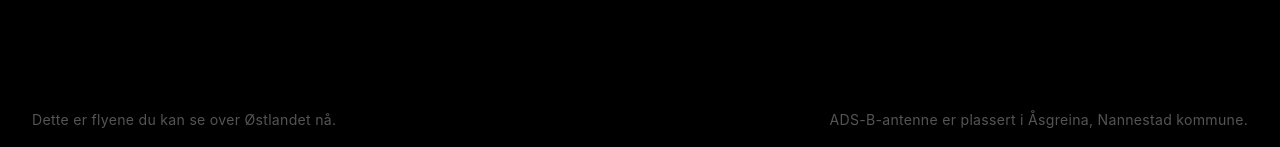
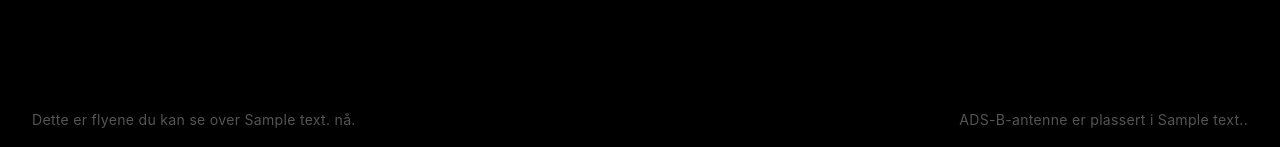
Before and after one commit to Kgrande93/skywatch, a Flask app: template templates/index.html in a window 1280 px wide. Shown: the part 653-800 px from the top of the page. Run offline with Flask 3, Linux system fonts and the light colour scheme; the template is opened without the code that fills it: most values are stand-ins (such as "Sample title", 1, 10 or a date in 2020); a database or web service that is not in the repository returns one stand-in record (values such as "Sample title"); data that the repository does not hold is empty.

Commit message:
Make region/antenna location text configurable via env vars

```diff
--- a/app.py
+++ b/app.py
@@ -20,6 +20,8 @@ AIRCRAFT_JSON_URL = os.environ.get("AIRCRAFT_JSON_URL", "http://127.0.0.1/tar109
 RECEIVER_LAT = float(os.environ.get("RECEIVER_LAT", "0"))  # set your antenna's actual latitude
 RECEIVER_LON = float(os.environ.get("RECEIVER_LON", "0"))  # set your antenna's actual longitude
 MAX_RANGE_KM = float(os.environ.get("MAX_RANGE_KM", "70"))
+REGION_TEXT = os.environ.get("REGION_TEXT", "Østlandet")
+ANTENNA_LOCATION_TEXT = os.environ.get("ANTENNA_LOCATION_TEXT", "Åsgreina, Nannestad kommune")
 POLL_INTERVAL_SECONDS = int(os.environ.get("POLL_INTERVAL_SECONDS", "1"))
 STATE_FILE = os.environ.get("STATE_FILE", "/var/lib/skywatch/last_seen.json")
 DISTANCE_LOG_FILE = os.environ.get("DISTANCE_LOG_FILE", "/var/lib/skywatch/distance_log.jsonl")
@@ -418,7 +420,7 @@ def poll_once():
 
 @app.route("/")
 def index():
-    return render_template("index.html")
+    return render_template("index.html", region_text=REGION_TEXT, antenna_location_text=ANTENNA_LOCATION_TEXT)
 
 
 @app.route("/api/status")
--- a/templates/index.html
+++ b/templates/index.html
@@ -245,8 +245,8 @@
     <div id="content"></div>
     <div id="dots" class="dots"></div>
   </div>
-  <div class="corner-label left">Dette er flyene du kan se over Østlandet nå.</div>
-  <div class="corner-label right">ADS-B-antenne er plassert i Åsgreina, Nannestad kommune.</div>
+  <div class="corner-label left">Dette er flyene du kan se over {{ region_text }} nå.</div>
+  <div class="corner-label right">ADS-B-antenne er plassert i {{ antenna_location_text }}.</div>
   <div id="rotateProgressTrack" class="rotate-progress-track">
     <div id="rotateProgressBar" class="rotate-progress-bar"></div>
   </div>
```
Also changed, not shown: README.md, 1 other file.
